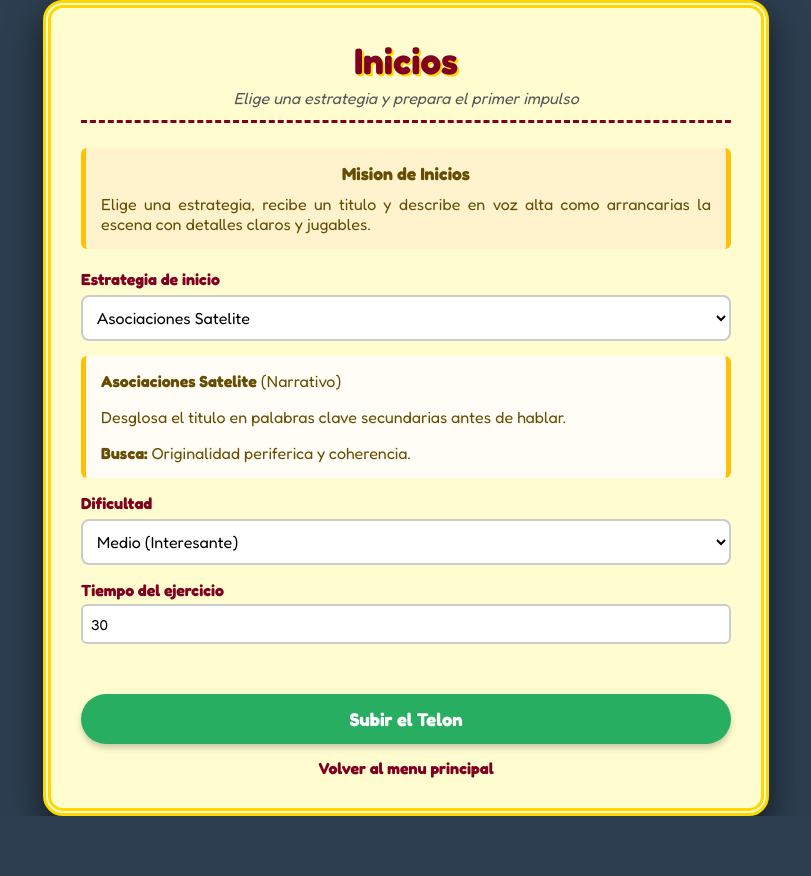
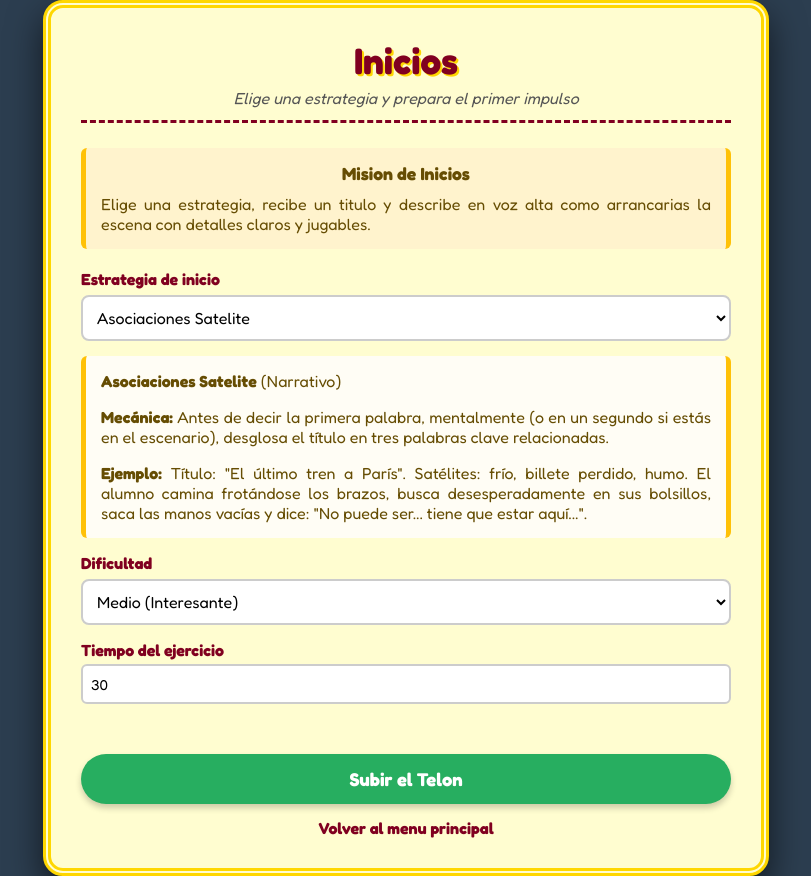
Before and after one commit to zoitrix/teatro, a Next.js app: page /start in a window 1280 px wide. Shown: the whole page, without its empty margins (234-1045 px from the left). Before the commit the page ends 816 px from the top, so only its background shows below. Built offline with nearby package versions, Linux system fonts and the light colour scheme.

Commit message:
Mejora de descripciones

```diff
--- a/app/start/components/ConfigScreen.tsx
+++ b/app/start/components/ConfigScreen.tsx
@@ -56,10 +56,8 @@ export function ConfigScreen({
           <p style={{ marginTop: 0 }}>
             <strong>{estrategia.tecnica}</strong> ({estrategia.enfoque})
           </p>
-          <p>{estrategia.mecanica}</p>
-          <p style={{ marginBottom: 0 }}>
-            <strong>Busca:</strong> {estrategia.criterioExito}
-          </p>
+          <p><strong>Mecánica:</strong> {estrategia.mecanica}</p>
+          <p style={{ marginBottom: 0 }}><strong>Ejemplo:</strong> {estrategia.ejemplo}</p>
         </div>
 
         <label className={styles.labelStyle} style={{ display: 'flex', flexDirection: 'column', width: '100%' }}>
--- a/app/start/constants.ts
+++ b/app/start/constants.ts
@@ -21,10 +21,11 @@ export const ESTRATEGIAS_INICIO: EstrategiaInicio[] = [
     id: 'asociaciones-satelite',
     tecnica: 'Asociaciones Satelite',
     enfoque: 'Narrativo',
-    mecanica: 'Desglosa el titulo en palabras clave secundarias antes de hablar.',
+    mecanica: 'Antes de decir la primera palabra, mentalmente (o en un segundo si estás en el escenario), desglosa el título en tres palabras clave relacionadas.',
     pensamiento: 'Pensamiento lateral: evita la obviedad.',
     idealPara: 'Formatos largos, drama y misterio.',
-    criterioExito: 'Originalidad periferica y coherencia.',
+    criterioExito: 'Originalidad periferica y coherence.',
+    ejemplo: 'Título: "El último tren a París". Satélites: frío, billete perdido, humo. El alumno camina frotándose los brazos, busca desesperadamente en sus bolsillos, saca las manos vacías y dice: "No puede ser... tiene que estar aquí...".',
     indicadoresLogro:
       'Arranca con un elemento indirecto pero conectado al universo del titulo. Evita nombrar el titulo de golpe.',
     lucesRojas:
@@ -34,10 +35,11 @@ export const ESTRATEGIAS_INICIO: EstrategiaInicio[] = [
     id: 'disparador-primera-linea',
     tecnica: 'Disparador Primera Linea',
     enfoque: 'Narrativo',
-    mecanica: 'Lanza una frase de impacto que redefine el significado del titulo.',
+    mecanica: 'Utiliza el título para justificar una primera frase impactante que rompa la expectativa.',
     pensamiento: 'Pensamiento verbal e ingenio: crea premisas rapidas.',
     idealPara: 'Comedia, sketches y formatos de juego corto.',
     criterioExito: 'Impacto y justificacion del contexto.',
+    ejemplo: 'Título: "Un paraguas bajo el sol". El alumno entra protegiéndose la cabeza con las manos, mira a su compañero con pánico y le dice: "¡Rápido, entra aquí! Dicen que si te da un rayo ultravioleta directo hoy, te derrites los sesos en tres segundos".',
     indicadoresLogro:
       'La primera frase engancha al publico, rompe la expectativa obvia y plantea una premisa clara para la escena.',
     lucesRojas:
@@ -51,6 +53,7 @@ export const ESTRATEGIAS_INICIO: EstrategiaInicio[] = [
     pensamiento: 'Pensamiento espacial y kinestesico: baja la ansiedad cerebral.',
     idealPara: 'Teatro gestual, drama y escenas costumbristas.',
     criterioExito: 'Mimo, precision y peso dramatico.',
+    ejemplo: 'Título: "La última carta". El alumno se sienta en silencio, sostiene con extremo cuidado un papel invisible, pasa el dedo por el borde del sobre, lo desdobla despacio y arruga el papel contra su pecho con una respiración cortada.',
     indicadoresLogro:
       'El objeto invisible tiene volumen, peso y consistencia fisica. Se toma tiempo para que el publico lo vea antes de hablar.',
     lucesRojas:
@@ -64,6 +67,7 @@ export const ESTRATEGIAS_INICIO: EstrategiaInicio[] = [
     pensamiento: 'Pensamiento emocional y fisico: el cuerpo lidera la mente.',
     idealPara: 'Creacion de personajes e improvisacion de estilo.',
     criterioExito: 'Compromiso corporal y estatus.',
+    ejemplo: 'Título: "La deuda". El alumno arranca de pie con rodillas flexionadas, hombros hundidos y barbilla pegada al pecho como si cargara un gran peso. Camina arrastrando los pies y mira a su compañero de reojo desde una sumisión absoluta.',
     indicadoresLogro:
       'La energia y la postura del cuerpo entero sostienen la atmosfera del titulo antes, durante y despues de la primera palabra.',
     lucesRojas:
@@ -73,10 +77,11 @@ export const ESTRATEGIAS_INICIO: EstrategiaInicio[] = [
     id: 'zoom-in',
     tecnica: 'El Zoom In',
     enfoque: 'Atmosfera',
-    mecanica: 'Describe el espacio fisico y sensorial sugerido por el titulo.',
+    mecanica: 'Empieza describiendo el entorno que sugiere el título como si fueras un narrador o un personaje que observa el espacio.',
     pensamiento: 'Pensamiento descriptivo y visual: pinta la escena.',
     idealPara: 'Monologos de inicio, escenas intimas y realismo magico.',
     criterioExito: 'Capacidad descriptiva e imaginaria.',
+    ejemplo: 'Título: "Secretos en el ático". El alumno entra observando el espacio e interactuando con él mientras dice: "Hacía diez años que nadie subía aquí... Mirad esa esquina, la tela de araña parece una cortina. Y este olor a madera vieja...".',
     indicadoresLogro:
       'Pinta el espacio con palabras y detalles sensoriales, transportando al espectador antes de meter el conflicto.',
     lucesRojas:
@@ -86,10 +91,11 @@ export const ESTRATEGIAS_INICIO: EstrategiaInicio[] = [
     id: 'in-media-res',
     tecnica: 'In Media Res',
     enfoque: 'Atmosfera',
-    mecanica: 'Arranca con la accion o el conflicto ya en su punto algido.',
+    mecanica: 'Ignora la introducción. Imagina que el título es el clímax o la consecuencia de algo que ya pasó, y empieza con una discusión o una acción física ya iniciada.',
     pensamiento: 'Pensamiento reactivo e impulsivo: accion sin filtro.',
     idealPara: 'Escenas de alta energia, discusiones comicas y accion.',
     criterioExito: 'Manejo del ritmo y de la urgencia.',
+    ejemplo: 'Título: "Cenizas en el café". El alumno entra pegando un bufido, aparta una silla de un golpe, señala una taza imaginaria con rabia y grita: "¡Te juro que esta es la última vez que me haces el desayuno! ¡¿Qué es esto negro que flota?!"',
     indicadoresLogro:
       'Entra con la accion fisica o el conflicto en su punto algido. El companero puede reaccionar de inmediato.',
     lucesRojas:
@@ -99,12 +105,13 @@ export const ESTRATEGIAS_INICIO: EstrategiaInicio[] = [
     id: 'efecto-mariposa',
     tecnica: 'Efecto Mariposa',
     enfoque: 'Estructural',
-    mecanica: 'Juega la rutina previa que causara, inevitablemente, el titulo.',
+    mecanica: 'Toma el título como el resultado final de una larga cadena de eventos. Tu improvisación no empieza en el título, sino en el primer eslabón que llevará inevitablemente a él.',
     pensamiento: 'Pensamiento causal: construccion de plataformas solidas.',
     idealPara: 'Tragedia, comedia de enredo e historias lineales.',
     criterioExito: 'Construccion de tension y progresion.',
+    ejemplo: 'Título: "El jarrón roto". El alumno entra silbando de forma relajada. Saca un balón invisible y empieza a darle toques con el pie dentro de la habitación, haciéndolos cada vez más altos y difíciles justo al lado de una mesa.',
     indicadoresLogro:
-      'Empieza desde la normalidad y realiza acciones cotidianas que el publico asocia logicamente con el desencadenante del titulo.',
+      'Empieza desde la normalidad and realiza acciones cotidianas que el publico asocia logicamente con el desencadenante del titulo.',
     lucesRojas:
       'Fuerza el accidente o el climax demasiado rapido en lugar de disfrutar del camino.',
   },
@@ -112,10 +119,11 @@ export const ESTRATEGIAS_INICIO: EstrategiaInicio[] = [
     id: 'flashforward',
     tecnica: 'Flashforward',
     enfoque: 'Estructural',
-    mecanica: 'Inicia la escena asumiendo las consecuencias posteriores al titulo.',
+    mecanica: 'Empieza mostrando la consecuencia directa del título y luego avanza desde ahí o haz un viaje al pasado.',
     pensamiento: 'Pensamiento resignado y reflexivo: sostener el despues.',
     idealPara: 'Dramas profundos, escenas poeticas o de cierre.',
     criterioExito: 'Sostenimiento de la consecuencia.',
+    ejemplo: 'Título: "El último aplauso". El alumno se para en el centro, mira al horizonte con una sonrisa nostálgica, cruza los brazos y dice: "Bueno... pues ya está. Ya han apagado las luces de los palcos. Mañana este teatro será un supermercado...".',
     indicadoresLogro:
       'Asume la carga emocional del despues y juega con la melancolia, el alivio o el shock de lo que ya paso.',
     lucesRojas:
@@ -129,6 +137,7 @@ export const ESTRATEGIAS_INICIO: EstrategiaInicio[] = [
     pensamiento: 'Pensamiento disruptivo: rompe el cliche al cien por cien.',
     idealPara: 'Humor absurdo, humor negro y comedia contemporanea.',
     criterioExito: 'Contrapunto emocional y verdad.',
+    ejemplo: 'Título: "El funeral del payaso". Dos alumnos entran saltando, chocando los cinco y riendo a carcajadas. Uno de ellos simula descorchar una botella de champán con alegría y grita: "¡Por fin se ha muerto! ¡Qué gran día, ponme una copa!"',
     indicadoresLogro:
       'La emocion opuesta se juega con honestidad. La desconexion genera comedia o misterio genuino.',
     lucesRojas:
@@ -138,10 +147,11 @@ export const ESTRATEGIAS_INICIO: EstrategiaInicio[] = [
     id: 'subtexto-oculto',
     tecnica: 'Subtexto Oculto',
     enfoque: 'Psicologico',
-    mecanica: 'Esconde el titulo. El personaje hace todo lo posible por no hablar de ello.',
+    mecanica: 'Utiliza el título como un secreto que tu personaje sabe, pero que no quiere revelar bajo ningún concepto. Toda tu improvisación consistirá en evitar hablar del título, aunque todo lo que hagas esté condicionado por él.',
     pensamiento: 'Pensamiento estrategico: doble lectura y mascara.',
     idealPara: 'Suspense, drama psicologico e improvisacion estilo Chejov o Pinter.',
     criterioExito: 'Tension interna y juego de mascara.',
+    ejemplo: 'Título: "La carta de despido". El alumno entra a casa con una sonrisa exagerada y forzada. Saluda a su pareja con entusiasmo desmedido: "¡Cariño! ¡Feliz martes! Te he traído tus bombones favoritos y he reservado un viaje carísimo...". Su mirada refleja pánico.',
     indicadoresLogro:
       'El alumno suda el secreto. Sus acciones intentan tapar el titulo, pero sus ojos y lenguaje corporal lo delatan.',
     lucesRojas:
@@ -155,19 +165,21 @@ export const ESTRATEGIAS_INICIO: EstrategiaInicio[] = [
     pensamiento: 'Pensamiento logico-absurdo: crea realidades paralelas.',
     idealPara: 'Estilos surrealistas, comic y realismo sucio.',
     criterioExito: 'Aceptacion del codigo absurdo.',
+    ejemplo: 'Título: "Se me cae la casa encima". El alumno empieza agachado, con las manos firmes hacia arriba sosteniendo un techo invisible imaginario que pesa toneladas y grita: "¡Juan, ven aquí! ¡Te dije que las vigas cedían y ya tengo el pladur en las orejas!"',
     indicadoresLogro:
       'Trata la metafora fisica con naturalidad dentro de la logica del personaje. El entorno reacciona a esa literalidad.',
     lucesRojas:
-      'Lo juega como un chiste de mimica en lugar de una realidad fisica aplastante para el personaje.',
+      'Lo juega como un chiste de mimica en lugar de una reality fisica aplastante para el personaje.',
   },
   {
     id: 'ritmo-onomatopeya',
     tecnica: 'Ritmo y Onomatopeya',
     enfoque: 'Conceptual',
-    mecanica: 'Traduce el titulo a un patron sonoro o ritmico corporal constante.',
+    mecanica: 'A veces los títulos tienen una musicalidad. Olvídate del significado de las palabras y concéntrate en su sonido. Empieza la escena repitiendo ese ritmo con un sonido, un tic físico o una tarea repetitiva.',
     pensamiento: 'Pensamiento musical y abstracto: desconecta el texto.',
     idealPara: 'Improvisacion musical, danza-teatro y formatos experimentales.',
     criterioExito: 'Musicalidad y permanencia del patron.',
+    ejemplo: 'Título: "Tic-Tac, mecánico". El alumno no habla; camina en líneas rectas y ángulos de 90 grados. Cada tres pasos hace un chasquido seco con la lengua ("¡clac!") y gira la cabeza bruscamente a un lado mientras limpia rítmicamente una mesa invisible.',
     indicadoresLogro:
       'Se deja contagiar por el tempo del titulo y mantiene ese patron ritmico en su habla o cuerpo como motor.',
     lucesRojas:
--- a/app/start/types.ts
+++ b/app/start/types.ts
@@ -10,6 +10,7 @@ export interface EstrategiaInicio {
   pensamiento: string;
   idealPara: string;
   criterioExito: string;
+  ejemplo: string;
   indicadoresLogro: string;
   lucesRojas: string;
 }
```
